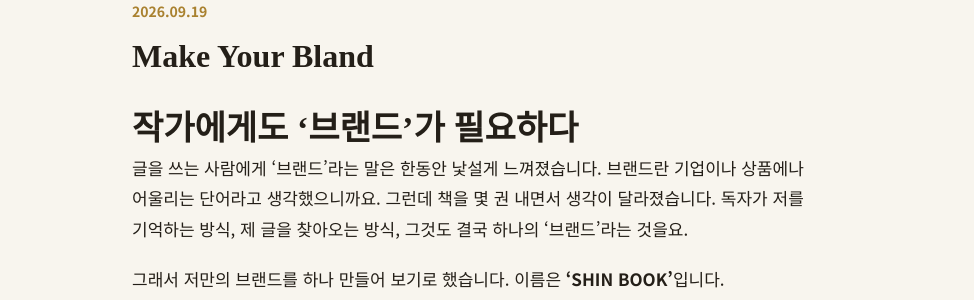
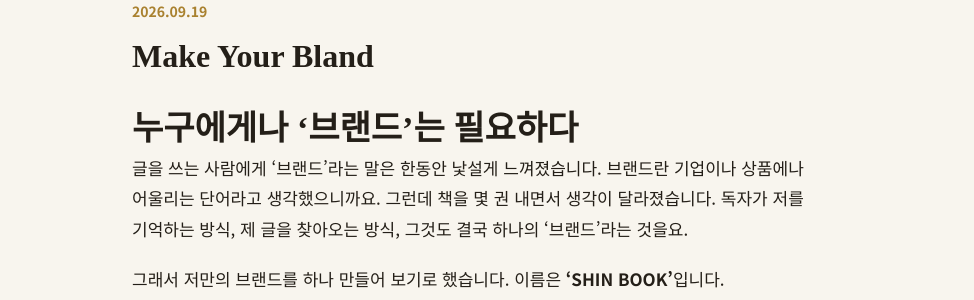
Before and after one commit to your7179/your7179.github.io, a Jekyll site: the page built from _posts/2026-09-19-make-your-bland.md, in a window 1280 px wide and 900 px high. Shown: the part 160-460 px from the top of the window, without its empty margins (152-1126 px from the left). Built offline with Jekyll 4.4.1, drawn with Linux system fonts in a browser that asks for light colours; our own code applies the rules of GitHub Pages for plain Markdown files; comment, search, counter and statistics services are not loaded.

Commit message:
Update 2026-09-19-make-your-bland.md

```diff
--- a/_posts/2026-09-19-make-your-bland.md
+++ b/_posts/2026-09-19-make-your-bland.md
@@ -1,4 +1,4 @@
-# 작가에게도 '브랜드'가 필요하다
+# 누구에게나 '브랜드'는 필요하다
 
 글을 쓰는 사람에게 '브랜드'라는 말은 한동안 낯설게 느껴졌습니다. 브랜드란 기업이나 상품에나 어울리는 단어라고 생각했으니까요. 그런데 책을 몇 권 내면서 생각이 달라졌습니다. 독자가 저를 기억하는 방식, 제 글을 찾아오는 방식, 그것도 결국 하나의 '브랜드'라는 것을요.
 
```
